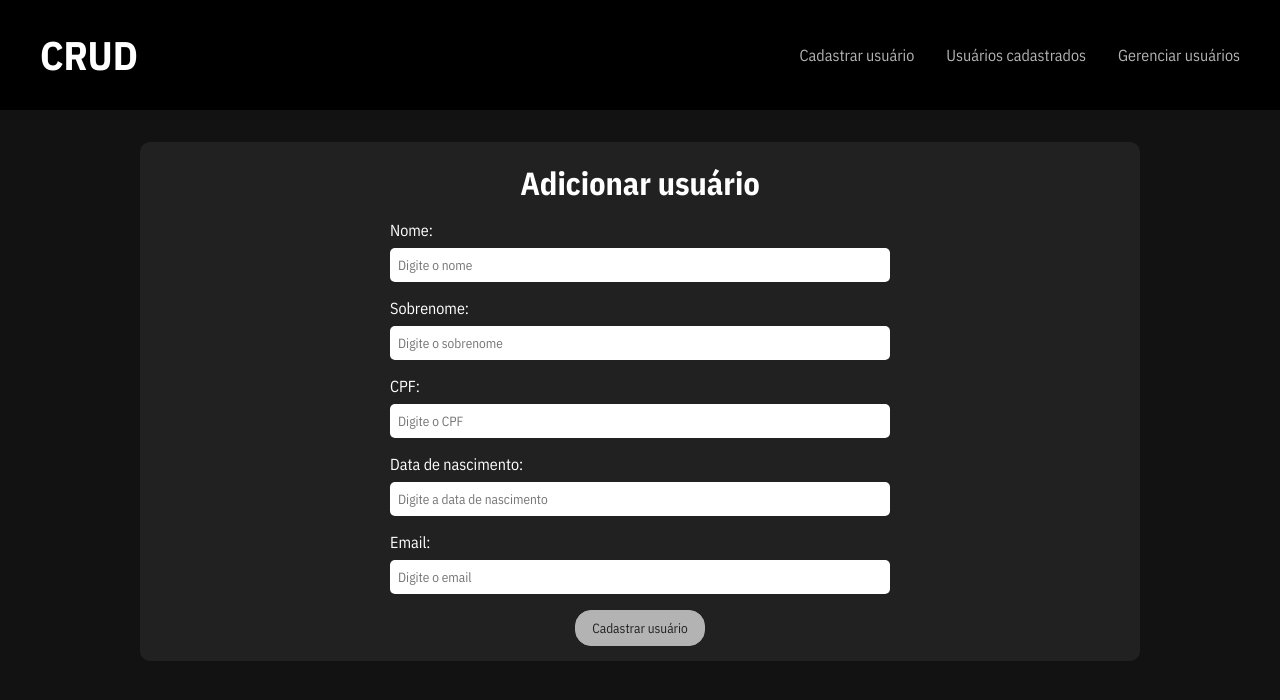
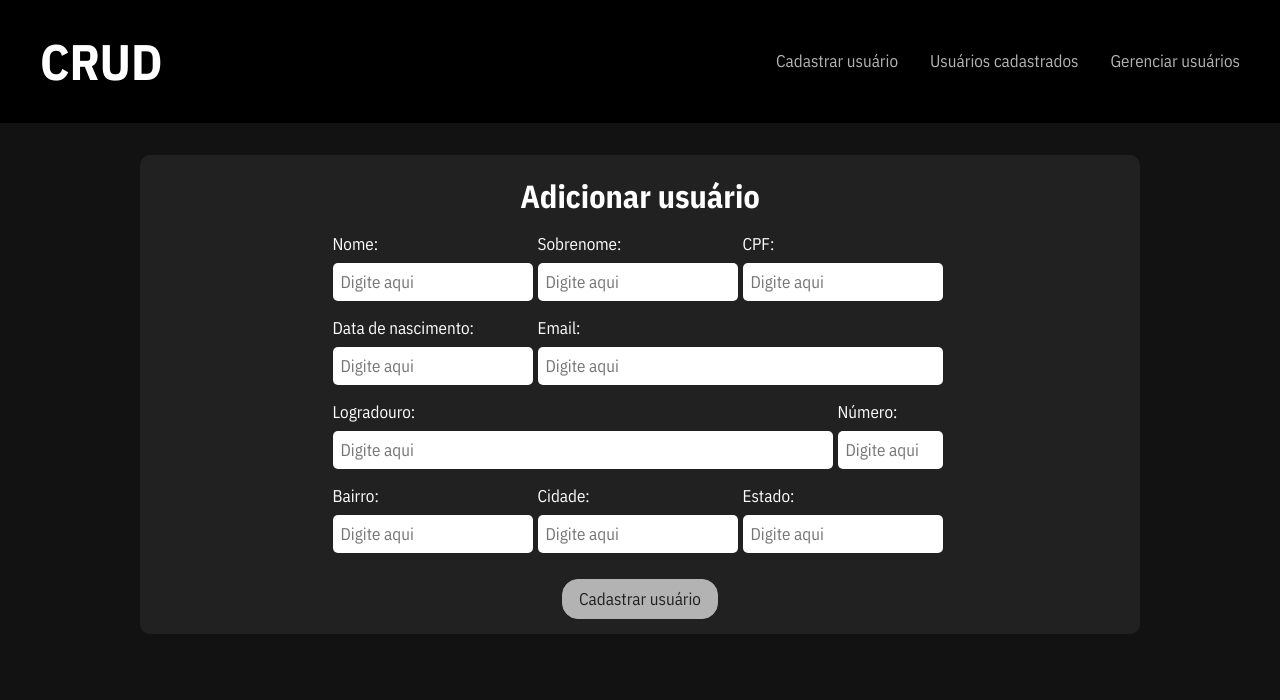
Before and after one commit to xxzidanilloxx/crud-react, a React (Vite) app: page /new-user in a window 1280 px wide. Shown: the top 700 px of the page. Built offline with nearby package versions, Linux system fonts and the light colour scheme.

Commit message:
feat: implementação de endereço, formatação dos formulários e alteração no tamanho das fontes

```diff
--- a/index.html
+++ b/index.html
@@ -6,8 +6,8 @@
     <meta name="viewport" content="width=device-width, initial-scale=1.0" />
     <title>CRUD</title>
     <link rel="preconnect" href="https://fonts.googleapis.com">
-    <link rel="preconnect" href="https://fonts.gstatic.com" crossorigin>
-    <link href="https://fonts.googleapis.com/css2?family=IBM+Plex+Sans+Condensed:ital,wght@0,100;0,200;0,300;0,400;0,500;0,600;0,700;1,100;1,200;1,300;1,400;1,500;1,600;1,700&display=swap" rel="stylesheet">
+<link rel="preconnect" href="https://fonts.gstatic.com" crossorigin>
+<link href="https://fonts.googleapis.com/css2?family=IBM+Plex+Sans+Condensed:ital,wght@0,100;0,200;0,300;0,400;0,500;0,600;0,700;1,100;1,200;1,300;1,400;1,500;1,600;1,700&family=Roboto:ital,wght@0,100;0,300;0,400;0,500;0,700;0,900;1,100;1,300;1,400;1,500;1,700;1,900&display=swap" rel="stylesheet">
   </head>
   <body>
     <div id="root"></div>
--- a/src/components/Navbar.css
+++ b/src/components/Navbar.css
@@ -8,10 +8,11 @@
 
 .navbar h1 a{
     opacity: 1;
-    font-size: 40px;
+    font-size: 50px;
 }
 
 .navbar ul{
     display: flex;
     gap: 2rem;
+    font-size: 17px;
 }
--- a/src/routes/EditUser.jsx
+++ b/src/routes/EditUser.jsx
@@ -12,13 +12,17 @@ const EditUser = () => {
   const [cpf, setCpf] = useState("");
   const [birthDate, setBirthDate] = useState("");
   const [email, setEmail] = useState("");
+  const [street, setStreet] = useState("");
+  const [number, setNumber] = useState("");
+  const [district, setDistrict] = useState("");
+  const [city, setCity] = useState("");
+  const [state, setState] = useState("");
 
   const { id } = useParams();
 
   const getUser = async () => {
     try {
       const response = await userFetch.get(`/users/${id}`);
-
       const data = response.data;
 
       console.log(data);
@@ -28,6 +32,11 @@ const EditUser = () => {
       setCpf(data.cpf);
       setBirthDate(data.birthDate);
       setEmail(data.email);
+      setStreet(data.addressList[0].street);
+      setNumber(data.addressList[0].number);
+      setDistrict(data.addressList[0].district);
+      setCity(data.addressList[0].city);
+      setState(data.addressList[0].state);
 
     } catch (error) {
       console.log(error);
@@ -37,7 +46,15 @@ const EditUser = () => {
   const editUser = async (e) => {
     e.preventDefault();
 
-    const user = { firstName, lastName, cpf, birthDate, email };
+    const user = { firstName, lastName, cpf, birthDate, email, addressList: [
+      {
+        street,
+        number,
+        district,
+        city,
+        state,
+      },
+    ],};
 
     await userFetch.put(`/users/${id}`, user);
 
@@ -54,60 +71,123 @@ const EditUser = () => {
     <div className="new-user">
       <h1>Editar usuário</h1>
       <form onSubmit={(e) => editUser(e)}>
-      <div className="form-control">
+        <div className="info">
+          <div className="form-control size-2">
             <label htmlFor="firstName">Nome:</label>
             <input
               type="text"
               name="firstName"
               id="firstName"
-          placeholder="Digite o nome"
+              placeholder="Digite aqui"
               onChange={(e) => setFirstName(e.target.value)}
               value={firstName || ""}
             />
           </div>
-      <div className="form-control">
-        <label htmlFor="lastName">Nome:</label>
+          <div className="form-control size-2">
+            <label htmlFor="lastName">Sobrenome:</label>
             <input
               type="text"
               name="lastName"
               id="lastName"
-          placeholder="Digite o nome"
+              placeholder="Digite aqui"
               onChange={(e) => setLastName(e.target.value)}
               value={lastName || ""}
             />
           </div>
-      <div className="form-control">
+          <div className="form-control size-2">
             <label htmlFor="cpf">CPF:</label>
             <input
               type="text"
               name="cpf"
               id="cpf"
-          placeholder="Digite o CPF"
+              placeholder="Digite aqui"
               onChange={(e) => setCpf(e.target.value)}
               value={cpf || ""}
             />
           </div>
-      <div className="form-control">
+        </div>
+        <div className="info">
+          <div className="form-control size-2">
             <label htmlFor="birthDate">Data de nascimento:</label>
             <input
               type="text"
               name="birthDate"
               id="birthDate"
-            placeholder="Digite a data de nascimento"
+              placeholder="Digite aqui"
               onChange={(e) => setBirthDate(e.target.value)}
               value={birthDate || ""}
             />
           </div>
-      <div className="form-control">
+          <div className="form-control size-3">
             <label htmlFor="email">Email:</label>
             <input
               type="text"
               name="email"
               id="email"
-          placeholder="Digite o email"
+              placeholder="Digite aqui"
               onChange={(e) => setEmail(e.target.value)}
               value={email || ""}
             />
+          </div>
+        </div>
+        <div className="info">
+          <div className="form-control size-4">
+            <label htmlFor="street">Logradouro:</label>
+            <input
+              type="text"
+              name="street"
+              id="street"
+              placeholder="Digite aqui"
+              onChange={(e) => setStreet(e.target.value)}
+              value={street || ""}
+            />
+          </div>
+          <div className="form-control size-1">
+            <label htmlFor="number">Número:</label>
+              <input
+              type="number"
+              name="number"
+              id="number"
+              placeholder="Digite aqui"
+              onChange={(e) => setNumber(e.target.value)}
+              value={number || ""}
+            />
+          </div>
+        </div>
+        <div className="info">
+          <div className="form-control size-2">
+            <label htmlFor="district">Bairro:</label>
+            <input
+              type="text"
+              name="district"
+              id="district"
+              placeholder="Digite aqui"
+              onChange={(e) => setDistrict(e.target.value)}
+              value={district || ""}
+            />
+          </div>
+          <div className="form-control size-2">
+            <label htmlFor="city">Cidade:</label>
+            <input
+              type="text"
+              name="city"
+              id="city"
+              placeholder="Digite aqui"
+              onChange={(e) => setCity(e.target.value)}
+              value={city || ""}
+            />
+          </div>
+          <div className="form-control size-2">
+            <label htmlFor="state">Estado:</label>
+            <input
+              type="text"
+              name="state"
+              id="state"
+              placeholder="Digite aqui"
+              onChange={(e) => setState(e.target.value)}
+              value={state || ""}
+            />
+          </div>
         </div>
         <input type="submit" value="Editar Usuario" className="btn" />
       </form>
--- a/src/routes/Home.css
+++ b/src/routes/Home.css
@@ -16,6 +16,7 @@
 
 .home p {
     margin-bottom: 1rem;
+    font-size: 17px;
 }
 
 .logo {
--- a/src/routes/Home.jsx
+++ b/src/routes/Home.jsx
@@ -7,7 +7,7 @@ import './Home.css'
 const Home = () => {
   return (
     <div className="home">
-      <h1>Bem-vindo à Página Inicial!</h1>
+      <h1>CRUD</h1>
       <p>Este é um projeto simples que consiste no gerenciamento de informações de usuários por intermédio de operações CRUD. </p>
       <div>
         <a href="https://vitejs.dev" target="_blank">
--- a/src/routes/NewUser.css
+++ b/src/routes/NewUser.css
@@ -10,24 +10,53 @@
 }
 
 form {
-    max-width: 500px;
     width: 100%;
     margin: 0 auto;
+    display: flex;
+    flex-direction: column;
+    flex-wrap: wrap;
+    align-content: center;
 }
 
 .form-control {
     display: flex;
     flex-direction: column;
     margin-bottom: 1rem;
+    margin-right: 5px;
 }
 
 .form-control label {
     margin-bottom: 0.5rem;
+    font-size: 17px;
 }
 
-.form-control input,
-.form-control textarea {
+.form-control input {
     padding: 0.5rem;
     border-radius: 5px;
     border: none;
+    font-size: 17px;
 }
+
+.info{
+    display: flex;
+}
+
+.size-1{
+    width: 105px;
+}
+
+.size-2{
+    width: 200px;
+}
+
+.size-3{
+    width: 405px;
+}
+
+.size-4{
+    width: 500px;
+}
+
+.input{
+    width: inherit ;
+}
--- a/src/routes/NewUser.jsx
+++ b/src/routes/NewUser.jsx
@@ -12,11 +12,24 @@ const NewUser = () => {
   const [cpf, setCpf] = useState("");
   const [birthDate, setBirthDate] = useState("");
   const [email, setEmail] = useState("");
+  const [street, setStreet] = useState("");
+  const [number, setNumber] = useState(0);
+  const [district, setDistrict] = useState("");
+  const [city, setCity] = useState("");
+  const [state, setState] = useState("");
 
   const createUser = async (e) => {
     e.preventDefault();
 
-    const user = { firstName, lastName, cpf, birthDate, email };
+    const user = { firstName, lastName, cpf, birthDate, email, addressList: [
+      {
+        street,
+        number,
+        district,
+        city,
+        state,
+      },
+    ],};
 
     await userFetch.post("/users", user);
 
@@ -29,55 +42,113 @@ const NewUser = () => {
     <div className="new-user">
       <h1>Adicionar usuário</h1>
       <form onSubmit={(e) => createUser(e)}>
-        <div className="form-control">
+        <div className="info">
+          <div className="form-control size-2">
             <label htmlFor="firstName">Nome:</label>
             <input
               type="text"
               name="firstName"
               id="firstName"
-            placeholder="Digite o nome"
+              placeholder="Digite aqui"
               onChange={(e) => setFirstName(e.target.value)}
             />
           </div>
-        <div className="form-control">
+          <div className="form-control size-2">
             <label htmlFor="lastName">Sobrenome:</label>
             <input
               type="text"
               name="lastName"
               id="lastName"
-            placeholder="Digite o sobrenome"
+              placeholder="Digite aqui"
               onChange={(e) => setLastName(e.target.value)}
             />
           </div>
-        <div className="form-control">
+          <div className="form-control size-2">
             <label htmlFor="cpf">CPF:</label>
             <input
               type="text"
               name="cpf"
               id="cpf"
-            placeholder="Digite o CPF"
+              placeholder="Digite aqui"
               onChange={(e) => setCpf(e.target.value)}
             />
           </div>
-        <div className="form-control">
+        </div>
+        <div className="info">
+          <div className="form-control size-2">
             <label htmlFor="birthDate">Data de nascimento:</label>
             <input
               type="text"
               name="birthDate"
               id="birthDate"
-            placeholder="Digite a data de nascimento"
+              placeholder="Digite aqui"
               onChange={(e) => setBirthDate(e.target.value)}
             />
           </div>
-        <div className="form-control">
+          <div className="form-control size-3">
             <label htmlFor="email">Email:</label>
             <input
               type="text"
               name="email"
               id="email"
-            placeholder="Digite o email"
+              placeholder="Digite aqui"
               onChange={(e) => setEmail(e.target.value)}
             />
+          </div>
+        </div>
+        <div className="info">
+          <div className="form-control size-4">
+            <label htmlFor="street">Logradouro:</label>
+            <input
+              type="text"
+              name="street"
+              id="street"
+              placeholder="Digite aqui"
+              onChange={(e) => setStreet(e.target.value)}
+            />
+          </div>
+          <div className="form-control size-1">
+            <label htmlFor="number">Número:</label>
+              <input
+              type="number"
+              name="number"
+              id="number"
+              placeholder="Digite aqui"
+              onChange={(e) => setNumber(e.target.value)}
+            />
+          </div>
+        </div>
+        <div className="info">
+          <div className="form-control size-2">
+            <label htmlFor="district">Bairro:</label>
+            <input
+              type="text"
+              name="district"
+              id="district"
+              placeholder="Digite aqui"
+              onChange={(e) => setDistrict(e.target.value)}
+            />
+          </div>
+          <div className="form-control size-2">
+            <label htmlFor="city">Cidade:</label>
+            <input
+              type="text"
+              name="city"
+              id="city"
+              placeholder="Digite aqui"
+              onChange={(e) => setCity(e.target.value)}
+            />
+          </div>
+          <div className="form-control size-2">
+            <label htmlFor="state">Estado:</label>
+            <input
+              type="text"
+              name="state"
+              id="state"
+              placeholder="Digite aqui"
+              onChange={(e) => setState(e.target.value)}
+            />
+          </div>
         </div>
         <input type="submit" value="Cadastrar usuário" className="btn" />
       </form>
--- a/src/routes/Users.css
+++ b/src/routes/Users.css
@@ -32,6 +32,7 @@
     border-radius: 1rem;
     max-width: 200px;
     text-align: center;
+    font-size: 17px;
     cursor: pointer;
     transition: 0.3s;
     margin: 10px auto;
@@ -43,3 +44,7 @@
     color: #000000;
     border: 1px solid #fff;
 }
+
+.font-size-1 {
+    font-size: 17px;
+}
```
Also changed, not shown: src/routes/User.jsx (+9 -2 lines). Lines whose indentation alone changed are shown as unchanged.
